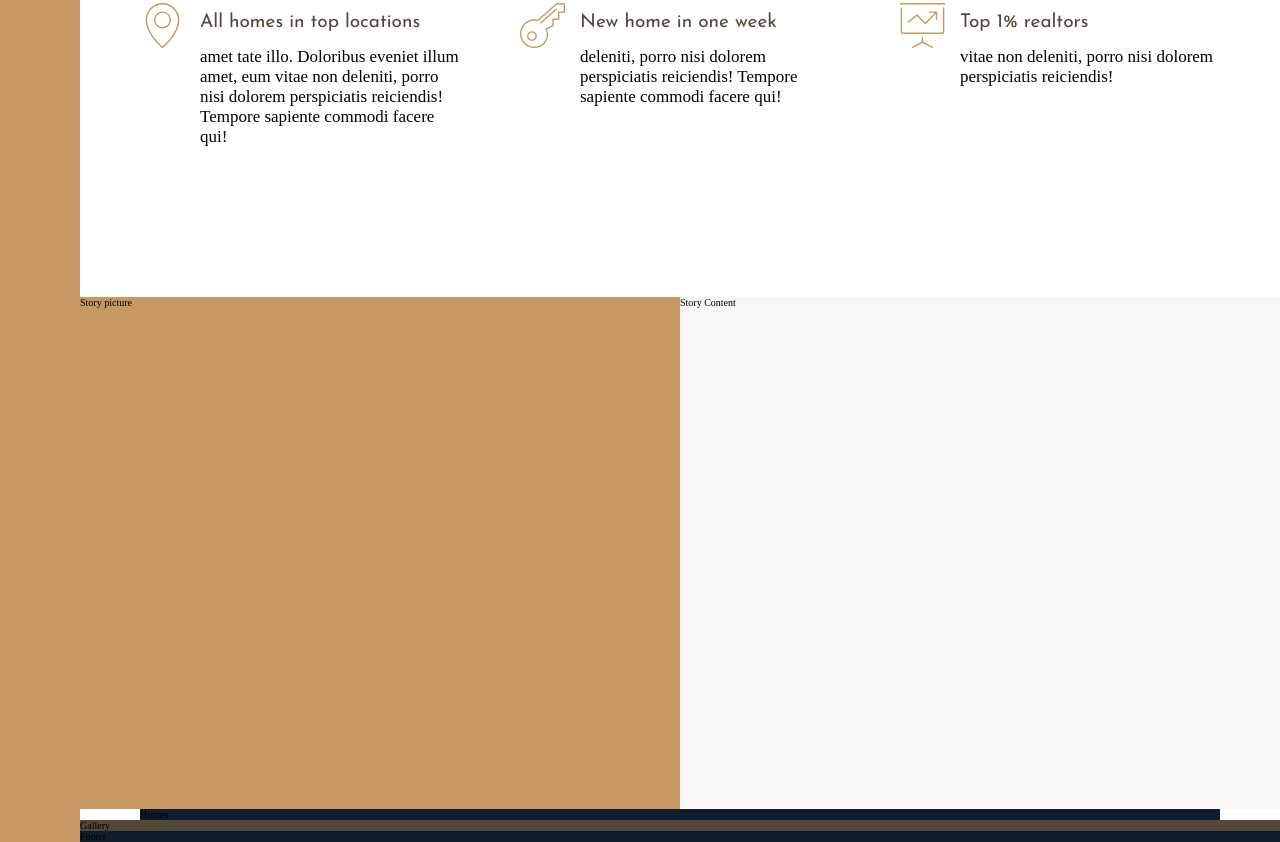
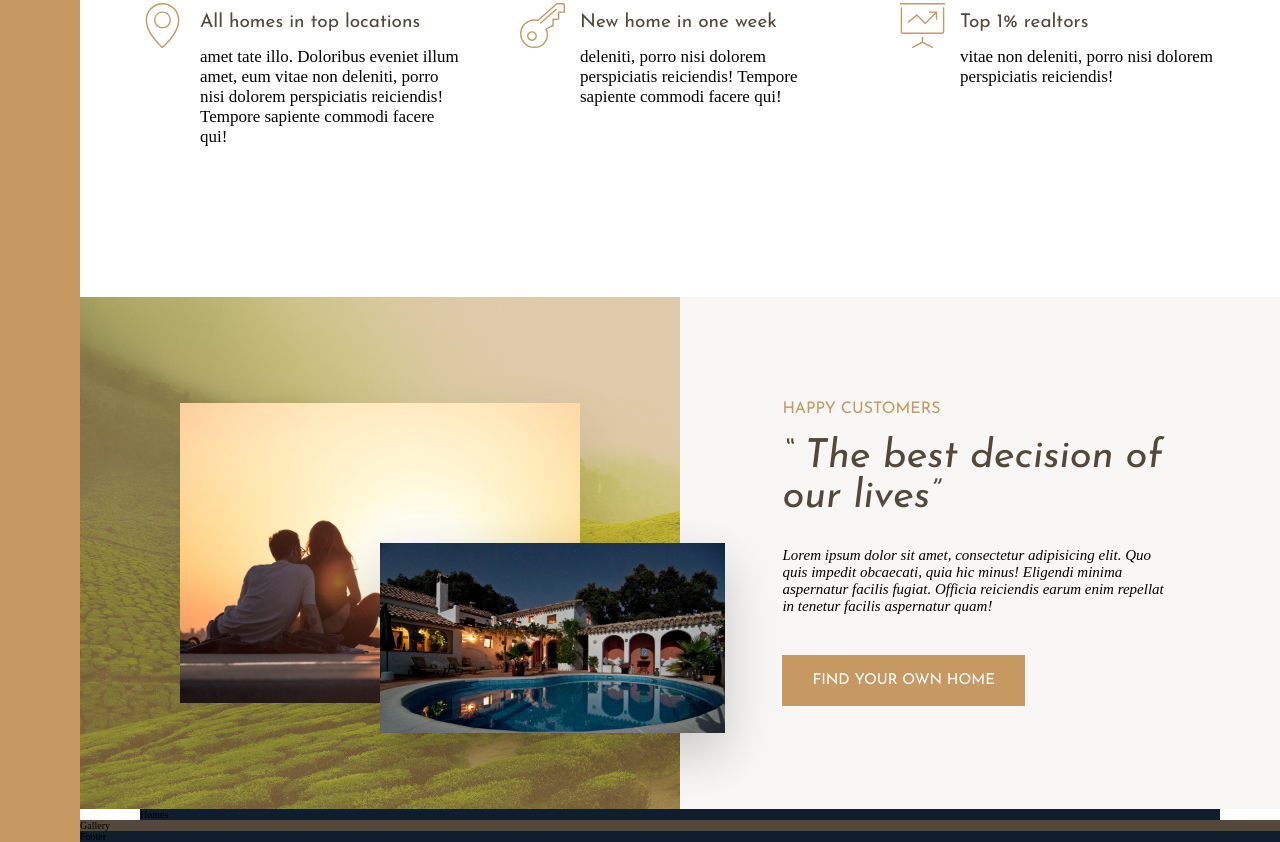
Before and after one commit to reanzi/nexter-grid, a website: page index.html in a window 1280 px wide. Shown: the part 1031-1873 px from the top of the page. Drawn offline with Linux system fonts and the light colour scheme.

Commit message:
dealing with overlapping grid items, images speciality, decission on flex or grid:: dimension helps to choose, single prefes flex more

```diff
--- a/index.html
+++ b/index.html
@@ -84,8 +84,31 @@
         </svg>
       </div>
     </section>
-    <div class="story__pictures">Story picture</div>
-    <div class="story__content">Story Content</div>
+    <div class="story__pictures">
+      <img
+        src="img/story-1.jpeg"
+        alt="Couple with new home"
+        class="story__img--1"
+      />
+      <img
+        src="img/story-2.jpeg"
+        alt="loveres with new house"
+        class="story__img--2"
+      />
+    </div>
+    <div class="story__content">
+      <h3 class="heading-3 mb-sm">Happy customers</h3>
+      <h2 class="heading-2 heading-2--dark mb-md">
+        &ldquo; The best decision of our lives&rdquo;
+      </h2>
+      <p class="story__text">
+        Lorem ipsum dolor sit amet, consectetur adipisicing elit. Quo quis
+        impedit obcaecati, quia hic minus! Eligendi minima aspernatur facilis
+        fugiat. Officia reiciendis earum enim repellat in tenetur facilis
+        aspernatur quam!
+      </p>
+      <button class="btn">Find your own home</button>
+    </div>
     <section class="homes">Homes</section>
     <section class="gallery">Gallery</section>
     <footer class="footer">Footer</footer>
--- a/sass/_story.scss
+++ b/sass/_story.scss
@@ -3,9 +3,50 @@
   &__pictures {
     background-color: $color-primary;
     grid-column: full-start / col-end 4;
+    background-image: linear-gradient(
+        rgba($color-primary, 0.5),
+        rgba($color-primary, 0.5)
+      ),
+      url(../img/back.jpg);
+    background-size: cover;
+    display: grid;
+    grid-template-rows: repeat(6, 1fr);
+    grid-template-columns: repeat(6, 1fr);
+    align-items: center;
+  }
+  &__img--1 {
+    width: 100%;
+    grid-row: 2 /6;
+    grid-column: 2 /6;
+    box-shadow: 0 2rem 5rem rgba(#000, 0.1);
+  }
+  &__img--2 {
+    width: 115%;
+    grid-row: 4 /6;
+    grid-column: 4 /7;
+    z-index: 50;
+    box-shadow: 0 2rem 5rem rgba(#000, 0.2);
   }
   &__content {
     background-color: $color-grey-light-1;
     grid-column: col-start 5 / full-end;
+
+    padding: 6rem 8vw;
+
+    // USING CSS GRID
+    /*display: grid;
+    align-content: center;
+    justify-items: start;*/
+
+    // USING CSS FLEX
+    display: flex; // change into flex
+    flex-direction: column;
+    justify-content: center; // change the axis
+    align-items: flex-start;
+  }
+  &__text {
+    font-size: 1.5rem;
+    font-style: italic;
+    margin-bottom: 4rem;
   }
 }
--- a/sass/_typography.scss
+++ b/sass/_typography.scss
@@ -8,9 +8,22 @@
 }
 .heading-2 {
   @extend %heading;
+  font-size: 4rem;
+  line-height: 1;
+  font-style: italic;
+
+  &--light {
+    color: $color-grey-light-1;
+  }
+  &--dark {
+    color: $color-grey-dark-1;
+  }
 }
 .heading-3 {
   @extend %heading;
+  font-size: 1.6rem;
+  color: $color-primary;
+  text-transform: uppercase;
 }
 .heading-4 {
   @extend %heading;
@@ -23,3 +36,33 @@
     color: $color-grey-dark-1;
   }
 }
+
+.btn {
+  background-color: $color-primary;
+  color: #ffffff;
+  border: none;
+  border-radius: 0;
+  font-family: $font-display;
+  font-size: 1.5rem;
+  text-transform: uppercase;
+  padding: 1.8rem 3rem;
+  cursor: pointer;
+  transition: all 0.2s;
+
+  &:hover {
+    background-color: $color-primary-dark;
+  }
+}
+
+.mb-sm {
+  margin-bottom: 2rem;
+}
+.mb-md {
+  margin-bottom: 3rem;
+}
+.mb-lg {
+  margin-bottom: 4rem;
+}
+.mb-xl {
+  margin-bottom: 8rem;
+}
```
Also changed, not shown: css/style.css.
